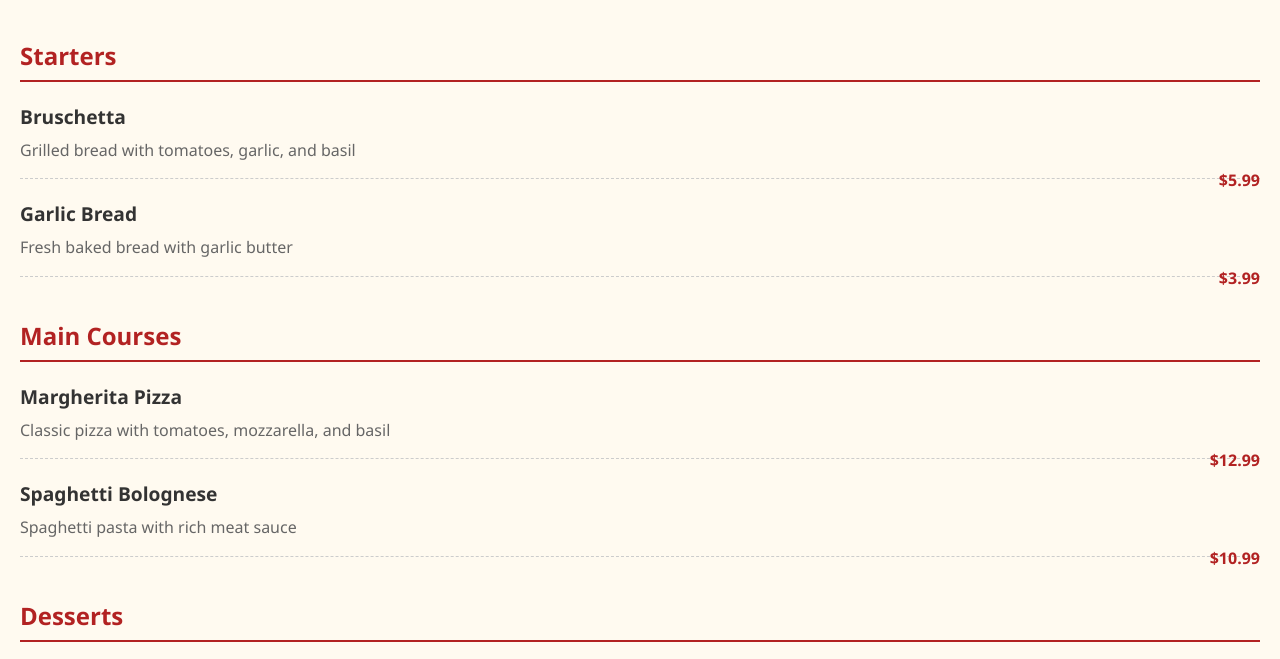
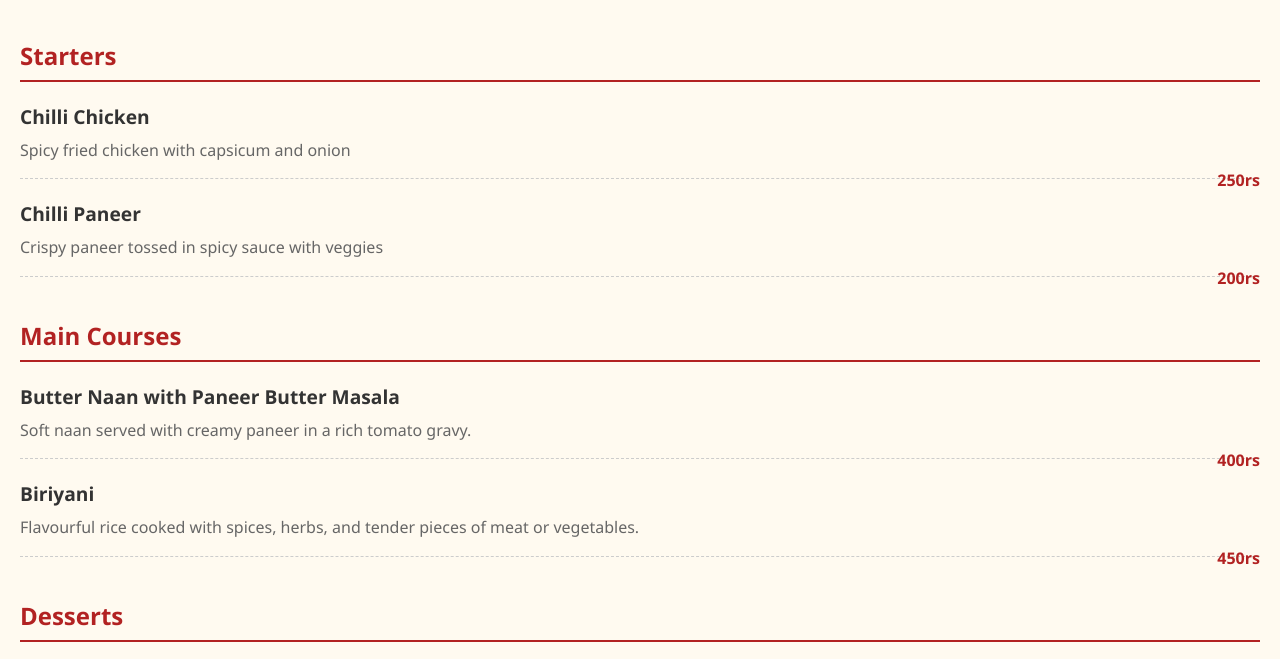
Before and after one commit to Navya-75/RestaurantMenu, a plain HTML site: page index.html in a window 1280 px wide. Shown: the part 118-777 px from the top of the page. Drawn offline with Linux system fonts and the light colour scheme.

Commit message:
Update index.html

```diff
--- a/index.html
+++ b/index.html
@@ -16,28 +16,28 @@
     <section class="menu-section">
       <h2>Starters</h2>
       <div class="menu-item">
-        <h3>Bruschetta</h3>
-        <p>Grilled bread with tomatoes, garlic, and basil</p>
-        <span>$5.99</span>
+        <h3>Chilli Chicken</h3>
+        <p>Spicy fried chicken with capsicum and onion</p>
+        <span>250rs</span>
       </div>
       <div class="menu-item">
-        <h3>Garlic Bread</h3>
-        <p>Fresh baked bread with garlic butter</p>
-        <span>$3.99</span>
+        <h3>Chilli Paneer</h3>
+        <p>Crispy paneer tossed in spicy sauce with veggies</p>
+        <span>200rs</span>
       </div>
     </section>
 
     <section class="menu-section">
       <h2>Main Courses</h2>
       <div class="menu-item">
-        <h3>Margherita Pizza</h3>
-        <p>Classic pizza with tomatoes, mozzarella, and basil</p>
-        <span>$12.99</span>
+        <h3>Butter Naan with Paneer Butter Masala</h3>
+        <p>Soft naan served with creamy paneer in a rich tomato gravy.</p>
+        <span>400rs</span>
       </div>
       <div class="menu-item">
-        <h3>Spaghetti Bolognese</h3>
-        <p>Spaghetti pasta with rich meat sauce</p>
-        <span>$10.99</span>
+        <h3>Biriyani</h3>
+        <p>Flavourful rice cooked with spices, herbs, and tender pieces of meat or vegetables.</p>
+        <span>450rs</span>
       </div>
     </section>
 
@@ -46,12 +46,12 @@
       <div class="menu-item">
         <h3>Tiramisu</h3>
         <p>Classic Italian dessert with coffee and mascarpone</p>
-        <span>$6.99</span>
+        <span>150rs</span>
       </div>
       <div class="menu-item">
         <h3>Chocolate Lava Cake</h3>
         <p>Warm chocolate cake with a gooey center</p>
-        <span>$7.99</span>
+        <span>100rs</span>
       </div>
     </section>
   </main>
```
